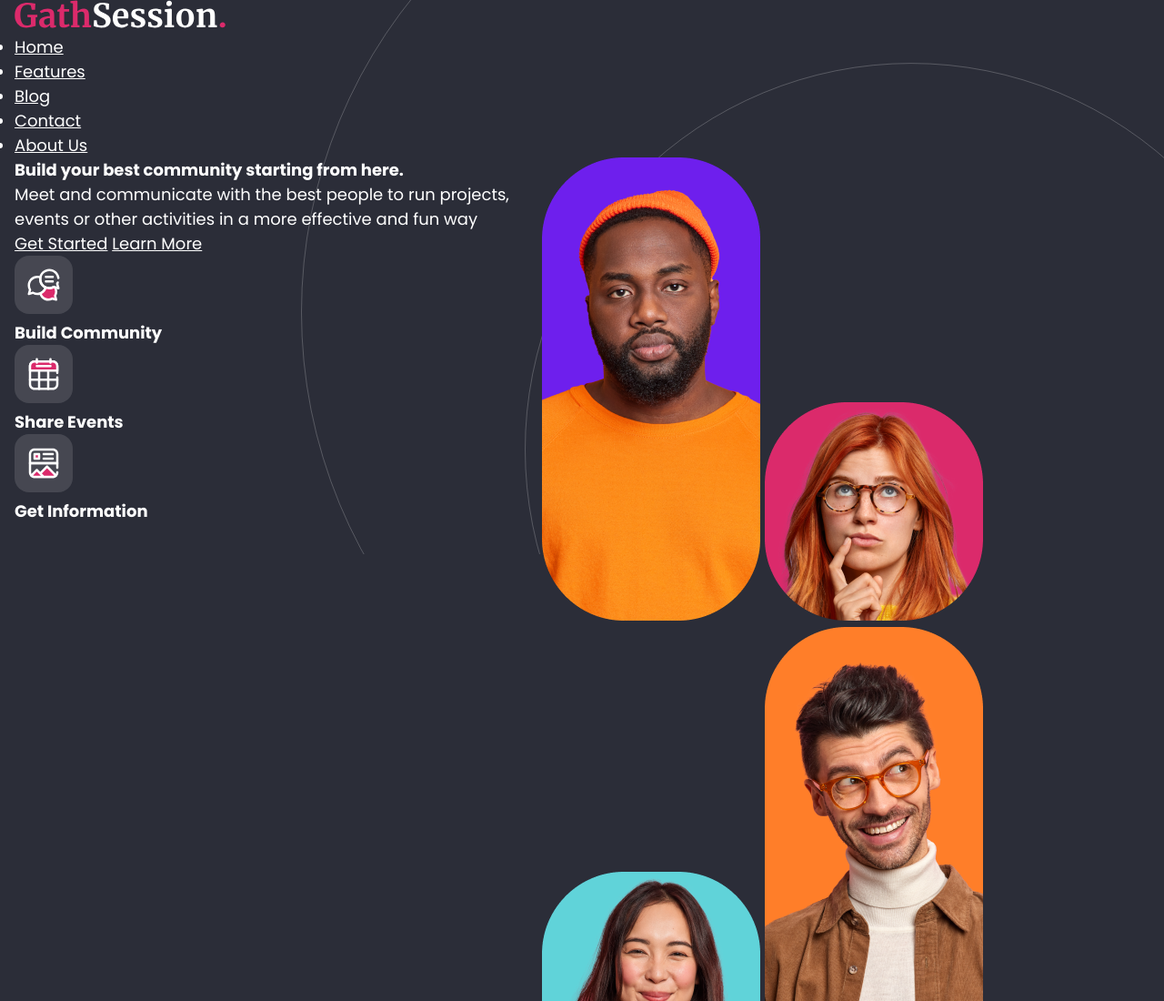
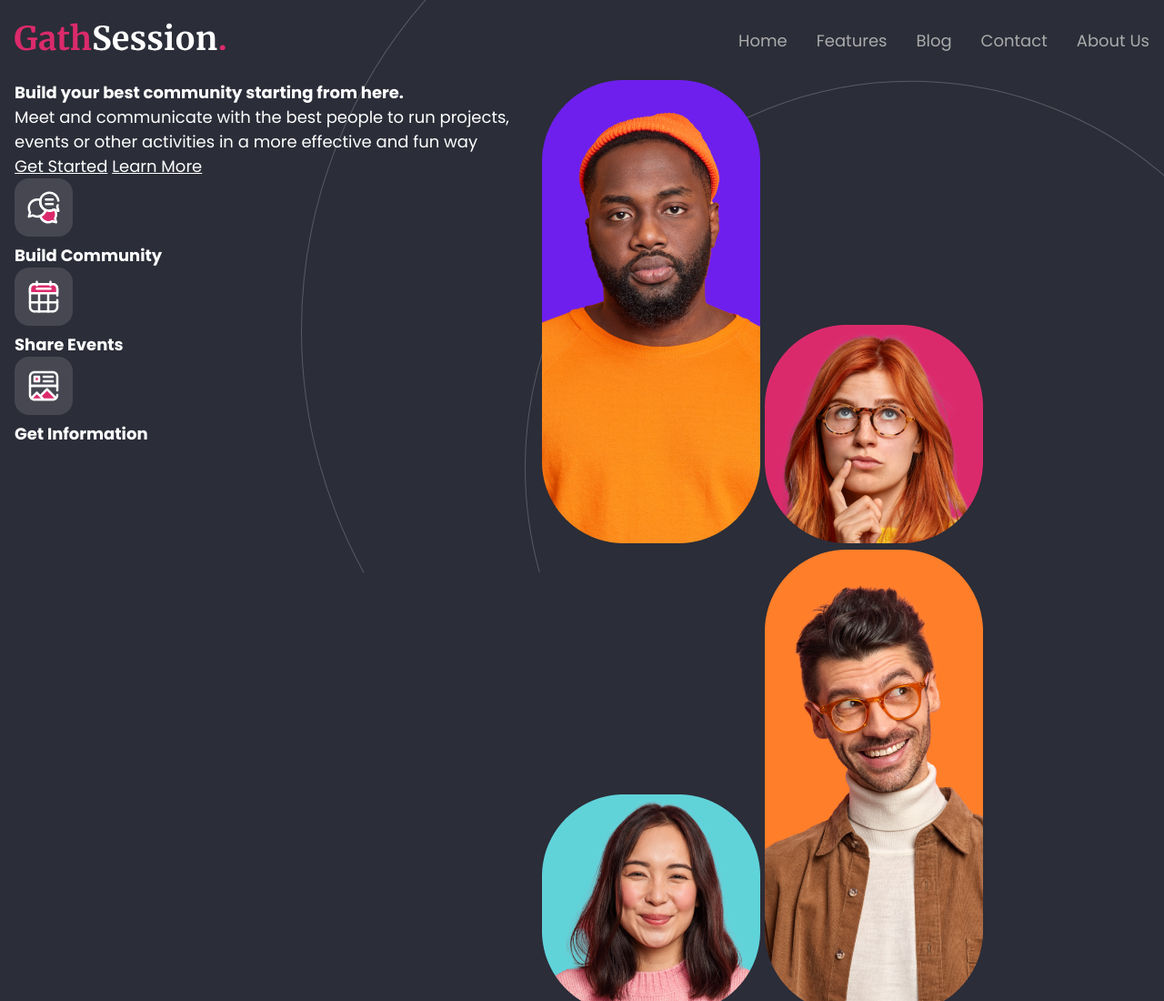
Before and after one commit to jrramoncp/online_forum_header, a website built with Vite: page index.html in a window 1280 px wide. Shown: the top 1100 px of the page at 91% size. Built offline with nearby package versions, Linux system fonts and the light colour scheme.

Commit message:
header styles

```diff
--- a/index.html
+++ b/index.html
@@ -9,8 +9,8 @@
     <div class="page">
       <!-- HEADER -->
       <header class="header">
-        <img src="/img/gathsession-logo.svg" alt="logo from gathsession forum" class="logo">
-        <nav>
+        <a href=""><img src="/img/gathsession-logo.svg" alt="logo from gathsession forum" class="logo"></a>
+        <nav class="main__nav">
           <ul>
             <li><a href="#">Home</a></li>
             <li><a href="#">Features</a></li>
--- a/src/sass/abstract/__variables.scss
+++ b/src/sass/abstract/__variables.scss
@@ -5,6 +5,7 @@ $title-font: "Merriweather", serif;
 //COLORS
 $font-primary-color: #FFFFFF;
 $font-secondary-color: rgb(#FFFFFF, .50);
+$font-tertiary-color: #ABABAB;
 $red-color: #DB2A6B;
 $background-color: #2B2D38;
 
--- a/src/sass/layout/_header.scss
+++ b/src/sass/layout/_header.scss
@@ -1,2 +1,36 @@
 @use '../abstract/_variables' as v;
 @use '../abstract/_mixins' as m;
+
+header.header{
+    display: flex;
+    justify-content: space-between;
+    align-items: center;
+    padding-top: 25px;
+    padding-bottom: 25px;
+    .main__nav{
+        ul{
+            @include m.reset-list();
+            li{
+                a{
+                    color: v.$font-tertiary-color;
+                    &:hover{
+                        color: v.$font-primary-color;
+                        position: relative;
+                        &::after{
+                            content: "";
+                            display: inline-block;
+                            background-color: v.$red-color;
+                            height: 2px;
+                            width: 20px;
+                            position: absolute;
+                            bottom: -3px;
+                            left: 0;
+                        }
+                    }
+                }
+
+            }
+        }
+
+    }
+}
```
Also changed, not shown: src/sass/abstract/__tipography.scss (line endings or trailing spaces).
